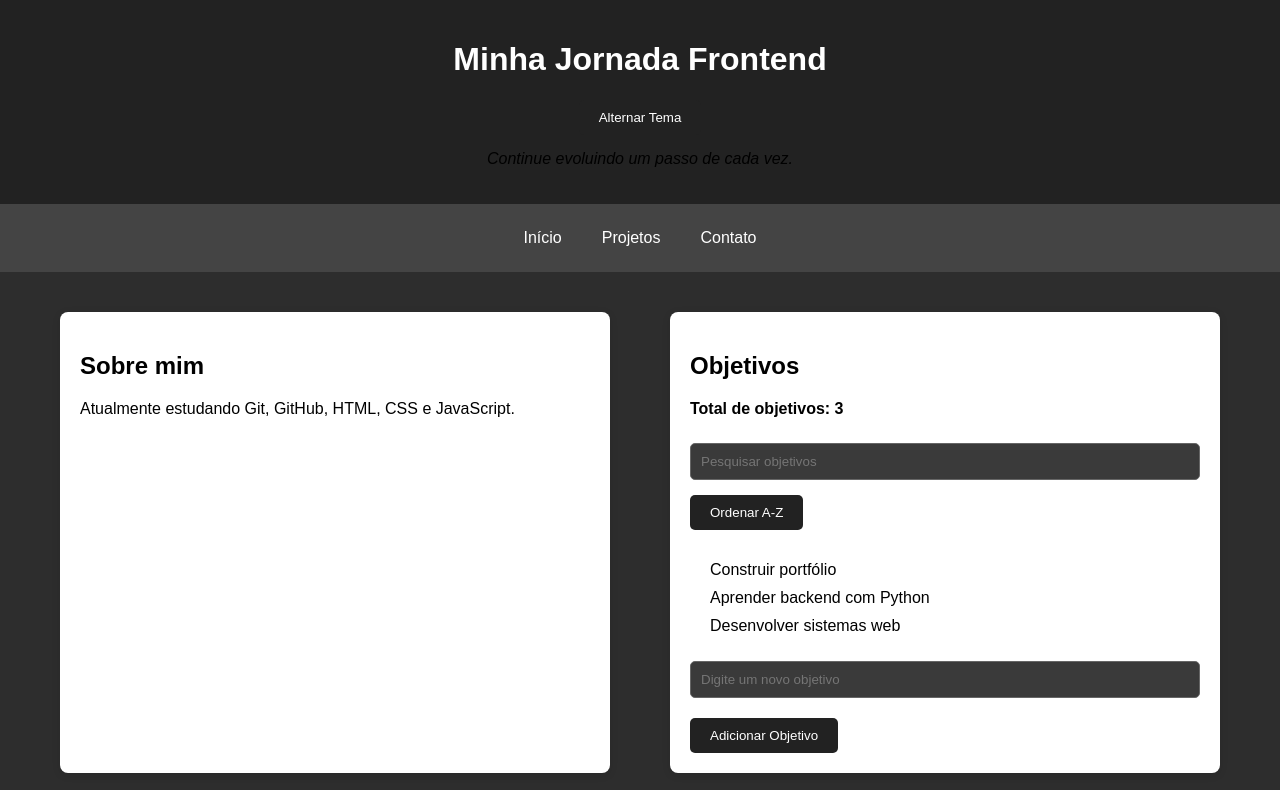
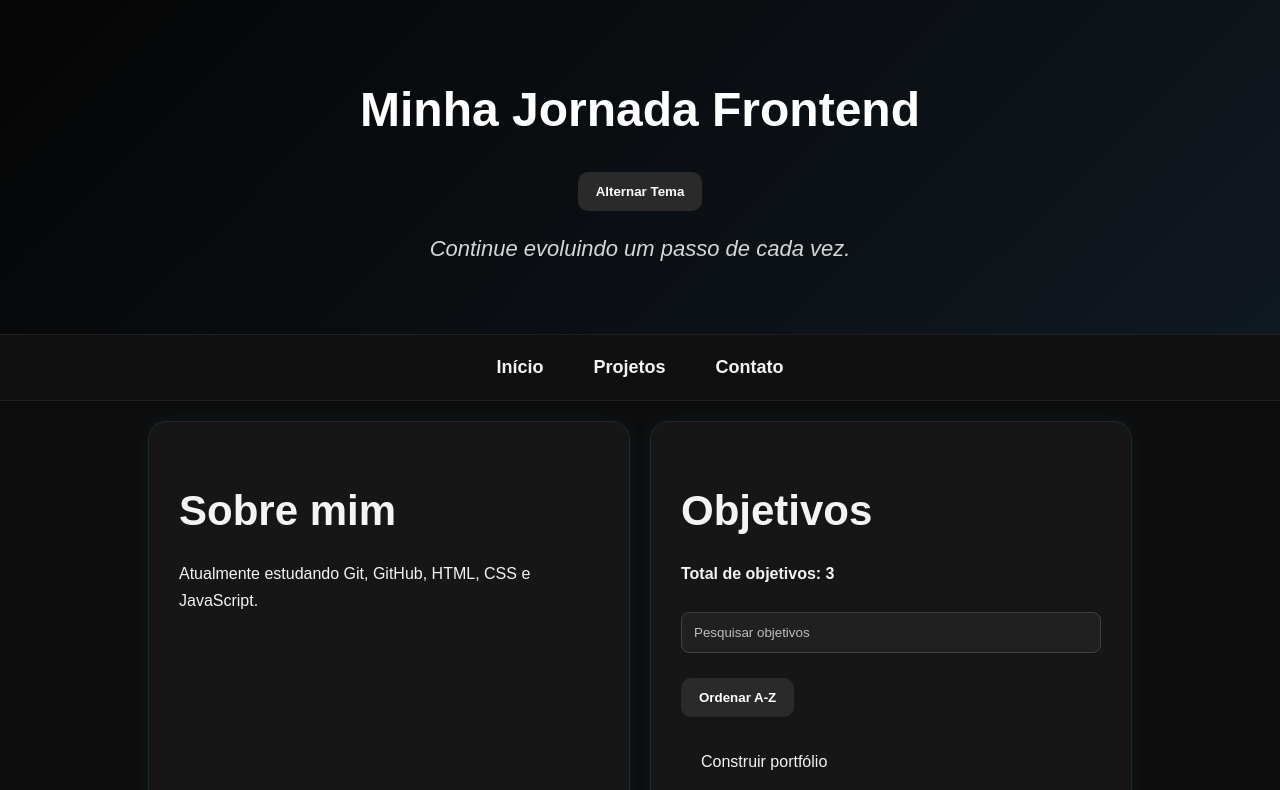
Before and after one commit to nicolassagaz/projeto-html, a plain HTML site: page index.html in a window 1280 px wide. Both pictures are taken after a click on the button "Alternar Tema". Shown: the top 790 px of the page. Drawn offline with Linux system fonts and the light colour scheme.

Commit message:
refactor: melhora arquiterura JS e refina interface do projeto

```diff
--- a/css/style.css
+++ b/css/style.css
@@ -1,56 +1,82 @@
 body {
-    background-color: #f4f4f4;
+    margin: 0;
+
     font-family: Arial, sans-serif;
-    margin: 0;
+
+    background: #f4f4f4;
+
+    color: #222;
+
+    transition: 0.3s;
 }
 
 header {
-    background-color: #222;
-    color: white;
-    padding: 20px;
+    background: linear-gradient(
+        135deg,
+        #050505,
+        #101820
+    );
+
     text-align: center;
+
+    padding: 50px 20px;
+
+    border-bottom: 1px solid #1f1f1f;
 }
 
 nav {
-    background-color: #444;
-    padding: 15px;
+    background-color: #2a2a2a;
 
     display: flex;
+
     justify-content: center;
-    gap: 20px
 
+    gap: 50px;
+
+    padding: 22px;
+
+    border-bottom: 1px solid #222;
 }
 
 nav a {
     color: white;
+
     text-decoration: none;
-    margin: 10px;
+
+    font-weight: bold;
+
+    font-size: 18px;
 
     transition: 0.3s;
 }
 
 section {
-    background-color: white;
-    margin: 20px;
-    padding: 20px;
-    border-radius: 8px;
+    background: white;
 
-    flex: 1;
+    border: 1px solid #dddddd;
 
-    box-shadow: 0 2px 8px rgba(0, 0, 0, 0.1);
+    border-radius: 18px;
+
+    padding: 30px;
+
+    width: 420px;
+
+    min-height: 500px;
+
+    box-shadow:
+        0 0 12px rgba(0, 191, 255, 0.08);
 
     transition: 0.3s;
 }
 
-section:hover {
-    transform: translateY(-5px);
-}
+footer {
+    background-color: #1f1f1f;
 
-footer {
-    background-color: #222;
     color: white;
+
     text-align: center;
-    padding: 15px;
+
+    padding: 25px;
 }
 
 .container {
@@ -61,47 +87,44 @@ footer {
     flex: 1
 }
 
-@media (max-width: 768px) {
-    .container {
+@media (max-width: 900px) {
+
+    main {
         flex-direction: column;
+
+        align-items: center;
     }
 
-    nav {
-        flex-direction: column;
-        align-items: center;
+    section {
+        width: 90%;
     }
 }
 
-nav a:hover {
-    color: #00bfff;
-
-}
-
-section:hover {
-    transform: translateY(-5px);
-}
 
 button {
-    background-color:#222;
+    background: #222;
+
     color: white;
 
     border: none;
 
-    padding:10px 20px;
+    border-radius: 10px;
 
-    border-radius: 5px;
+    padding: 12px 18px;
 
     cursor: pointer;
 
+    font-weight: bold;
+
     transition: 0.3s;
+
+    margin-top: 10px;
 }
 
 button:hover {
-    background-color: #00bfff;
+    background: #0077ff;
 
-    transform: scale(1.05);
-
-    opacity: 0.9;
+    transform: scale(1.03);
 }
 
 .container {
@@ -113,20 +136,27 @@ button:hover {
     margin: auto;
 }
 
- input {
+input {
     width: 100%;
 
-    padding: 10px;
+    padding: 12px;
 
-    margin-top: 10px;
-    margin-bottom: 10px;
+    background-color: white;
 
-    border-radius: 5px;
+    color: #222;
+
+    border-radius: 8px;
 
     border: 1px solid #ccc;
 
+    margin-top: 10px;
+
+    margin-bottom: 15px;
+
     box-sizing: border-box;
- }
+
+    transition: 0.3s;
+}
 
  ls {
     margin-bottom: 10px;
@@ -169,30 +199,7 @@ button:hover {
     margin-bottom: 15px;
  }
 
- .darkMode {
-    background-color: #2d2d2d;
 
-    color: white;
- }
-
- .darkMode p,
- .darkMode li,
- .darkMode h2,
- .darkMode #contadorObjetivos {
-    color: black;
- }
-
- .darkMode li button {
-    color: white;
- }
-
- .darkMode input {
-    background-color: #3a3a3a;
-
-    color: white;
-
-    border: 1px solid #666;
- }
 
  .modalOculto {
     display: none !important;
@@ -256,7 +263,7 @@ li {
 
     align-items: center;
 
-    margin-bottom: 10px;
+    margin-bottom: 18px;
 
     gap: 10px
 }
@@ -284,3 +291,184 @@ ul {
         transform: translateY(0);
     }
 }
+
+#fraseMotivacional {
+    margin-top: 25px;
+
+    font-style: italic;
+
+    color: #d6d6d6;
+
+    font-size: 22px;
+}
+
+nav a:hover {
+    color: #00bfff;
+}
+
+section:hover {
+    transform: translateY(-5px);
+
+    box-shadow:
+        0 0 22px rgba(0, 191, 255, 0.18);
+}
+
+button:hover {
+    background-color: #00bfff;
+
+    transform: scale(1.03);
+}
+
+input:focus {
+    outline: none;
+
+    border-color: #00bfff;
+
+    box-shadow: 0 0 8px rgba(0, 191, 255, 0.3);
+}
+
+
+/* =========================
+   DARK MODE PROFISSIONAL
+========================= */
+
+.darkMode {
+    background: #0d0d0d;
+
+    color: #f4f4f4;
+}
+
+.darkMode header {
+    background: linear-gradient(
+        135deg,
+        #050505,
+        #101820
+    );
+}
+
+.darkMode nav {
+    background-color: #101010;
+
+    border-bottom: 1px solid #1f1f1f;
+}
+
+.darkMode footer {
+    background: #080808;
+
+    border-top: 1px solid #1f1f1f;
+}
+
+.darkMode section {
+    background: #161616;
+
+    border: 1px solid #262626;
+
+    color: #f4f4f4;
+
+    box-shadow:
+        0 0 18px rgba(0, 191, 255, 0.08);
+}
+
+.darkMode section h2,
+.darkMode section p,
+.darkMode li,
+.darkMode #contadorObjetivos {
+    color: #f4f4f4;
+}
+
+.darkMode input {
+    background-color: #202020;
+
+    color: white;
+
+    border: 1px solid #404040;
+}
+
+.darkMode input::placeholder {
+    color: #bdbdbd;
+}
+
+.darkMode input:focus {
+    border-color: #00bfff;
+
+    box-shadow:
+        0 0 10px rgba(0, 191, 255, 0.3);
+}
+
+.darkMode button {
+    background: #2a2a2a;
+
+    color: white;
+}
+
+.darkMode button:hover {
+    background: #0077ff;
+}
+
+.darkMode nav a {
+    color: #f4f4f4;
+}
+
+.darkMode nav a:hover {
+    color: #00bfff;
+}
+
+.darkMode #fraseMotivacional {
+    color: #d6d6d6;
+}
+
+h1 {
+    font-size: 48px;
+
+    margin-bottom: 25px;
+
+    color: white;
+}
+
+main {
+    display: flex;
+
+    justify-content: center;
+
+    gap: 35px;
+
+    padding: 50px;
+
+    flex-wrap: wrap;
+}
+
+section h2 {
+    font-size: 42px;
+
+    margin-bottom: 25px;
+
+    color: #111;
+}
+
+section p,
+li,
+#contadorObjetivos {
+    color: #222;
+
+    line-height: 1.7;
+}
+
+li button:last-child {
+    background-color: #c62828;
+}
+
+li button:last-child:hover {
+    background-color: #ff3b3b;
+}
+
+footer {
+    background: #080808;
+
+    text-align: center;
+
+    padding: 28px;
+
+    border-top: 1px solid #1f1f1f;
+
+    margin-top: 40px;
+}
--- a/js/script.js
+++ b/js/script.js
@@ -535,3 +535,88 @@ const soma = numerosSoma.reduce(
 );
 
 console.log(soma);
+
+const objetivoReact = {
+
+    nome: "Aprender React",
+
+    categoria: "Frontend",
+
+    concluido: false
+
+};
+
+const { nome, categoria, concluido } = objetivoReact;
+
+console.log(nome);
+
+console.log(categoria);
+
+console.log(concluido);
+
+objetivos.forEach((objetivo) => {
+
+    const { nome, categoria } = objetivo;
+
+    console.log(nome + " | " + categoria);
+
+});
+
+objetivos.forEach(({ nome, categoria }) => {
+
+    console.log(nome + " pertence a " + categoria);
+
+});
+
+const tecnologiasFrontend = [
+    "HTML",
+    "CSS",
+    "JavaScript"
+];
+
+const tecnologiasComReact = [
+    ...tecnologiasFrontend,
+    "React"
+];
+
+console.log(tecnologiasComReact);
+
+const backend = [
+    "Python",
+    "Node.js"
+];
+
+const stackCompleta = [
+    ...tecnologiasFrontend,
+    ...backend
+];
+
+console.log(stackCompleta);
+
+const usuario = {
+
+    nome: "Nicolas",
+
+    area: "Frontend"
+
+};
+
+const usuarioAtualizado = {
+
+    ...usuario,
+
+    experiencia: "Júnior"
+
+};
+
+console.log(usuarioAtualizado);
+
+const usuarioSenior = {
+
+    ...usuarioAtualizado,
+
+    experiencia: "Senior"
+
+};
+
+console.log(usuarioSenior);
```
